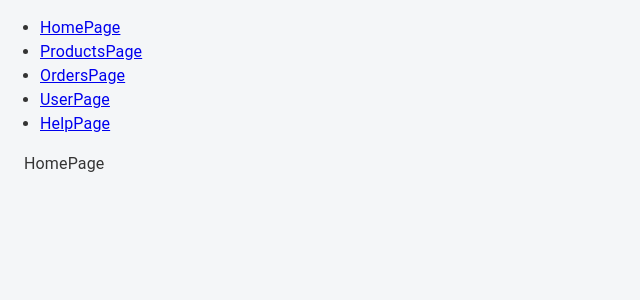
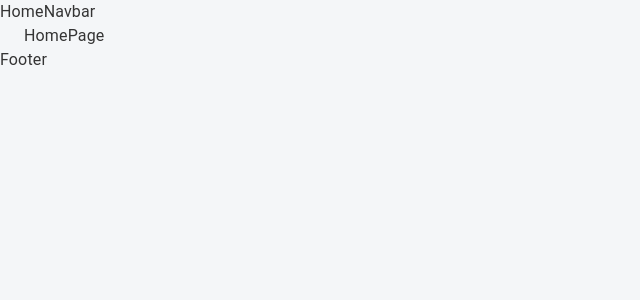
Before and after one commit to otash16/burak-react, a React (Create React App) app: page / in a window 1280 px wide. Shown: the top 300 px of the page, without its empty margins (0-640 px from the left). Built offline with nearby package versions, Linux system fonts and the light colour scheme.

Commit message:
fix: organize header and footer components

```diff
--- a/src/app/App.tsx
+++ b/src/app/App.tsx
@@ -1,36 +1,22 @@
 import React from "react";
 import "../css/app.css";
 import { Box, Button, Container, Stack, Typography } from "@mui/material";
-import { Link, Route, Switch } from "react-router-dom";
+import { Link, Route, Switch, useLocation } from "react-router-dom";
 import { HomePage } from "./screens/homePage";
 import { ProductsPage } from "./screens/productsPage";
 import { HelpPage } from "./screens/helpPage";
 import { UsersPage } from "./screens/userPage";
 import { OrdersPage } from "./screens/ordersPage";
+import { HomeNavbar } from "./components/headers/HomeNavbar";
+import { OtherNavbar } from "./components/headers/OtherNavbar";
+import { Footer } from "./components/footer";
 
 function App() {
+  const location = useLocation();
+  console.log("location: ",location);
   return (
-    <div>
-      <nav>
-        <ul>
-          <li>
-            <Link to="/">HomePage</Link>
-          </li>
-          <li>
-            <Link to="/products">ProductsPage</Link>
-          </li>
-          <li>
-            <Link to="/orders">OrdersPage</Link>
-          </li>
-          <li>
-            <Link to="/member-page">UserPage</Link>
-          </li>
-          <li>
-            <Link to="/help">HelpPage</Link>
-          </li>
-        </ul>
-      </nav>
-
+    <>
+      {location.pathname === "/" ? <HomeNavbar/> : <OtherNavbar/>}
       <Switch>
         <Route path="/products">
           <ProductsPage />
@@ -48,7 +34,8 @@
           <HomePage />
         </Route>
       </Switch>
-    </div>
+      <Footer/>
+    </>
   );
 }
 
--- /dev/null
+++ b/src/app/components/footer/index.tsx
@@ -0,0 +1,3 @@
+export function Footer() {
+    return(<div>Footer</div>)
+}
--- /dev/null
+++ b/src/app/components/headers/HomeNavbar.tsx
@@ -0,0 +1,3 @@
+export function HomeNavbar() {
+    return(<div>HomeNavbar</div>)
+}
--- /dev/null
+++ b/src/app/components/headers/OtherNavbar.tsx
@@ -0,0 +1,3 @@
+export function OtherNavbar() {
+    return(<div>OtherNavbar</div>)
+}
```
